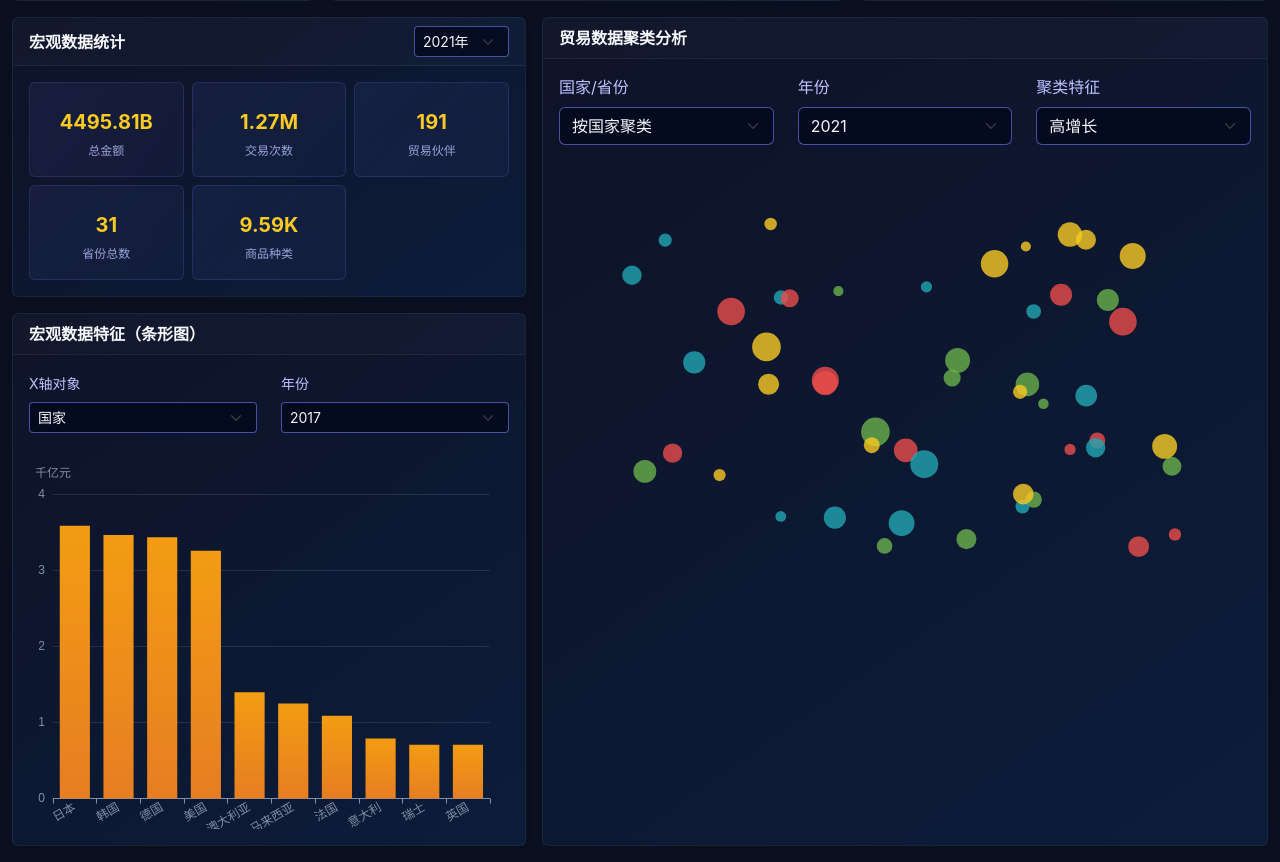
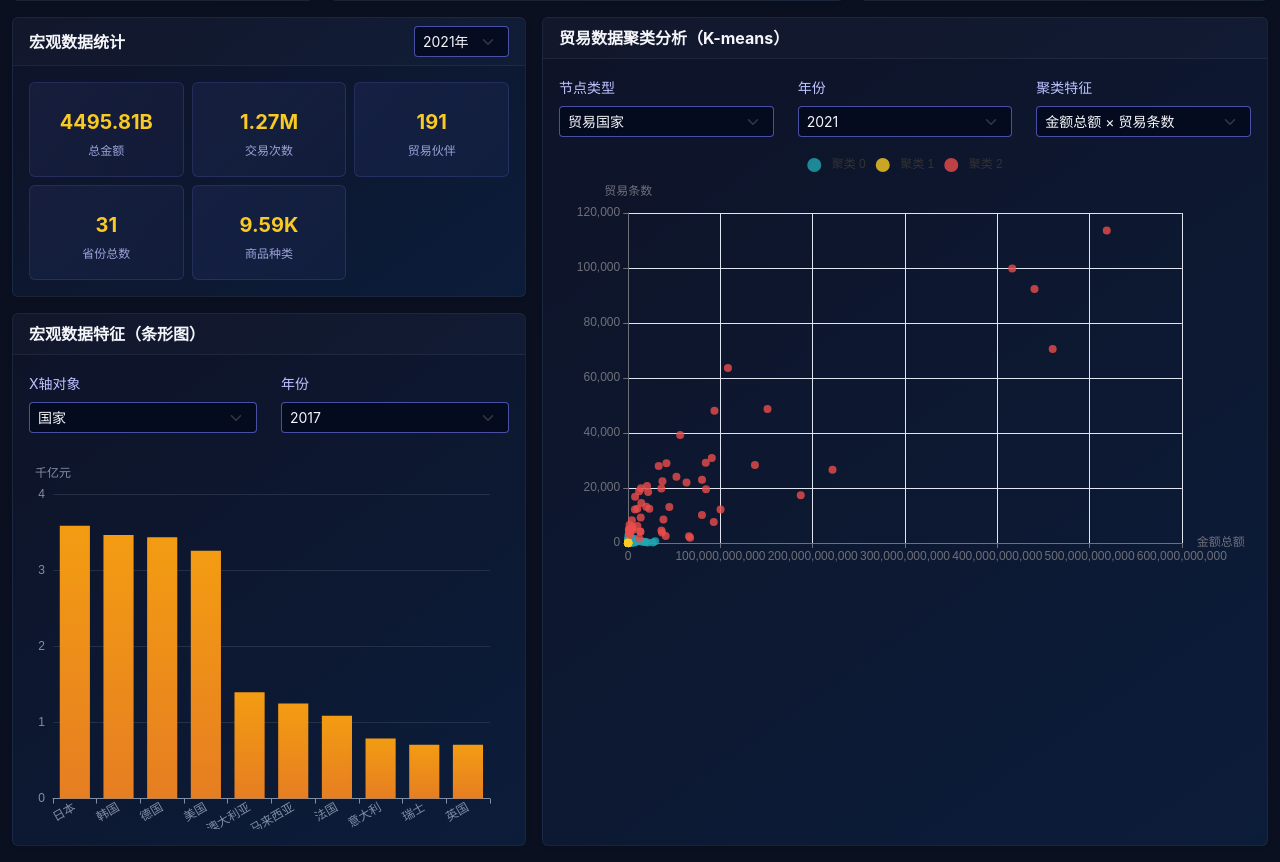
Before and after one commit to leo-luoson/app, a Flask app: page /dashboard in a window 1280 px wide. Shown: the part 533-1395 px from the top of the page. Run offline with Flask 3, Linux system fonts and the light colour scheme; parts of the project's set-up code (start-up, migrations or seed data) failed here and were passed over; some libraries are stand-ins or nearby versions.

Commit message:
完善聚类分析功能
后端改进：
- 更新/api/cluster_analysis接口，支持节点类型、年份和聚类特征参数
- 添加地图数据和国家名称映射的加载逻辑
- 支持贸易国家、商品注册地、贸易方式三种节点类型
- 支持金额总额_贸易条数、金额总额_单笔均价、贸易条数_单笔均价三种特征组合

前端改进：
- 更新dashboard.html的聚类分析选择器，包括节点类型、年份和聚类特征
- 重写dashboard.js的聚类图表逻辑
- 实现动态散点图展示不同聚类的数据
- 添加详细的tooltip显示节点信息
- 使用不同颜色区分不同聚类
- 支持实时切换节点类型、年份和特征参数

```diff
--- a/app.py
+++ b/app.py
@@ -480,37 +480,73 @@ def create_app():
                 'error': str(e)
             }), 500
 
-    # 聚类分析API 传入参数是year 节点，feature： 贸易方式_金额
+    # 聚类分析API 传入参数是year 节点，feature
     @app.route("/api/cluster_analysis", methods=["POST"])
     def api_cluster_analysis():
         """
         获取聚类分析数据
-        接收参数：year, feature
-        返回：聚类结果
+        接收参数：year, node_type（贸易国家/商品注册地/贸易方式）, feature（金额总额_贸易条数等）
+        返回：聚类结果数据，以及地图数据（如果是贸易国家）
         """
         try:
             data = request.get_json()
             year = int(data.get('year'))
-            node = data.get('node', '国家')
-            feature = data.get('feature', '贸易方式_金额')
+            node_type = data.get('node_type', '贸易国家')
+            feature = data.get('feature', '金额总额_贸易条数')
 
+            # 构建聚类数据文件路径
             json_path = os.path.join(
                 os.path.dirname(__file__),
-                f'json/cluster/kmeans/kmeans_data_{year}_{node}_{feature}.json'
+                f'json/cluster/kmeans/kmeans_data_{year}_{node_type}_{feature}.json'
             )
-            if os.path.exists(json_path):
-                with open(json_path, 'r', encoding='utf-8') as f:
-                    cluster_data = json.load(f)
 
-                return jsonify({
-                    'success': True,
-                    'data': cluster_data
-                })
-            else:
+            if not os.path.exists(json_path):
                 return jsonify({
                     'success': False,
-                    'error': f'{year}年的聚类数据不存在'
+                    'error': f'{year}年的{node_type}_{feature}聚类数据不存在'
                 }), 404
+
+            # 读取聚类数据
+            with open(json_path, 'r', encoding='utf-8') as f:
+                cluster_data = json.load(f)
+
+            # 如果是贸易国家，加载地图数据和国家名称映射
+            response_data = {
+                'success': True,
+                'data': cluster_data,
+                'node_type': node_type
+            }
+
+            if node_type == '贸易国家':
+                # 加载世界地图数据
+                world_map_path = os.path.join(
+                    os.path.dirname(__file__),
+                    'json/cluster/world.json'
+                )
+                if os.path.exists(world_map_path):
+                    with open(world_map_path, 'r', encoding='utf-8') as f:
+                        response_data['map_data'] = json.load(f)
+
+                # 加载国家名称映射
+                country_mapping_path = os.path.join(
+                    os.path.dirname(__file__),
+                    'json/cluster/country_name_mapping.json'
+                )
+                if os.path.exists(country_mapping_path):
+                    with open(country_mapping_path, 'r', encoding='utf-8') as f:
+                        response_data['country_mapping'] = json.load(f)
+
+            elif node_type == '商品注册地':
+                # 加载中国地图数据
+                china_map_path = os.path.join(
+                    os.path.dirname(__file__),
+                    'json/cluster/china.json'
+                )
+                if os.path.exists(china_map_path):
+                    with open(china_map_path, 'r', encoding='utf-8') as f:
+                        response_data['map_data'] = json.load(f)
+
+            return jsonify(response_data)
 
         except Exception as e:
             return jsonify({
--- a/static/js/dashboard.js
+++ b/static/js/dashboard.js
@@ -20,7 +20,10 @@ const DashboardApp = {
         pieParam: '单价',
         macroStatsYear: 2021,
         macroBarXAxis: 'country',
-        macroBarYear: 2017
+        macroBarYear: 2017,
+        clusterNodeType: '贸易国家',
+        clusterYear: 2021,
+        clusterFeature: '金额总额_贸易条数'
     },
 
     // AI对话管理器
@@ -37,6 +40,7 @@ const DashboardApp = {
         this.bindEvents();
         this.loadMacroStats(this.state.macroStatsYear);
         this.updateMacroBarChart();
+        this.updateClusterChart();
     },
 
     /**
@@ -193,47 +197,49 @@ const DashboardApp = {
             backgroundColor: 'transparent',
             tooltip: {
                 trigger: 'item',
-                formatter: '{b}: {c}'
+                formatter: params => {
+                    if (params.componentType === 'series' && params.seriesType === 'scatter') {
+                        const data = params.data;
+                        return `${data.name}<br/>
+                                聚类: ${data.cluster}<br/>
+                                金额总额: ${this.formatNumber(data.金额总额)}<br/>
+                                贸易条数: ${data.贸易条数}<br/>
+                                单笔均价: ${this.formatNumber(data.单笔均价)}`;
+                    }
+                    return params.name;
+                }
+            },
+            grid: {
+                left: '10%',
+                right: '10%',
+                bottom: '15%',
+                top: '10%'
             },
             xAxis: {
-                show: false,
-                min: 0,
-                max: 100
+                type: 'value',
+                name: '特征1',
+                nameLocation: 'middle',
+                nameGap: 30,
+                axisLine: { lineStyle: { color: '#7f8fa6' } },
+                splitLine: { lineStyle: { color: 'rgba(127, 143, 166, 0.2)' } }
             },
             yAxis: {
-                show: false,
-                min: 0,
-                max: 100
+                type: 'value',
+                name: '特征2',
+                nameLocation: 'middle',
+                nameGap: 40,
+                axisLine: { lineStyle: { color: '#7f8fa6' } },
+                splitLine: { lineStyle: { color: 'rgba(127, 143, 166, 0.2)' } }
             },
-            series: [{
-                type: 'scatter',
-                symbolSize: val => 10 + val[2] / 5,
-                data: this.generateClusterData(),
-                itemStyle: {
-                    color: params => {
-                        const colors = ['#22a6b3', '#f9ca24', '#eb4d4b', '#6ab04c'];
-                        return colors[params.dataIndex % 4];
-                    }
-                }
-            }]
+            legend: {
+                data: [],
+                top: '5%',
+                textStyle: { color: '#bdc3ff' }
+            },
+            series: []
         };
         this.charts.clusterChart.setOption(option);
         window.addEventListener('resize', () => this.charts.clusterChart && this.charts.clusterChart.resize());
-    },
-
-    /**
-     * 生成聚类数据（示例）
-     */
-    generateClusterData() {
-        const data = [];
-        for (let i = 0; i < 50; i++) {
-            data.push([
-                Math.random() * 100,
-                Math.random() * 100,
-                Math.random() * 100
-            ]);
-        }
-        return data;
     },
 
     /**
@@ -254,6 +260,9 @@ const DashboardApp = {
 
         // 宏观条形图参数切换
         this.bindMacroBarEvents();
+
+        // 聚类分析参数切换
+        this.bindClusterEvents();
 
         // AI对话功能
         this.bindLLMEvents();
@@ -544,6 +553,153 @@ const DashboardApp = {
             formatNumber(stats.provinces || stats['进口省份总数'] || 0);
         document.getElementById('statProducts').textContent =
             formatNumber(stats.products || stats['进口商品种类总数'] || 0);
+    },
+
+    /**
+     * 绑定聚类分析事件
+     */
+    bindClusterEvents() {
+        const nodeTypeSelect = document.getElementById('clusterNodeTypeSelect');
+        const yearSelect = document.getElementById('clusterYearSelect');
+        const featureSelect = document.getElementById('clusterFeatureSelect');
+
+        if (nodeTypeSelect) {
+            nodeTypeSelect.addEventListener('change', (e) => {
+                this.state.clusterNodeType = e.target.value;
+                this.updateClusterChart();
+            });
+        }
+
+        if (yearSelect) {
+            yearSelect.addEventListener('change', (e) => {
+                this.state.clusterYear = parseInt(e.target.value);
+                this.updateClusterChart();
+            });
+        }
+
+        if (featureSelect) {
+            featureSelect.addEventListener('change', (e) => {
+                this.state.clusterFeature = e.target.value;
+                this.updateClusterChart();
+            });
+        }
+    },
+
+    /**
+     * 更新聚类图表
+     */
+    async updateClusterChart() {
+        this.showLoading('加载聚类数据...');
+
+        try {
+            const response = await fetch('/api/cluster_analysis', {
+                method: 'POST',
+                headers: { 'Content-Type': 'application/json' },
+                body: JSON.stringify({
+                    year: this.state.clusterYear,
+                    node_type: this.state.clusterNodeType,
+                    feature: this.state.clusterFeature
+                })
+            });
+
+            const result = await response.json();
+            this.hideLoading();
+
+            if (result.success && result.data) {
+                this.renderClusterChart(result.data, result.node_type, result.map_data, result.country_mapping);
+            } else {
+                console.error('加载聚类数据失败：', result.error);
+                alert('加载聚类数据失败：' + result.error);
+            }
+        } catch (error) {
+            this.hideLoading();
+            console.error('加载聚类数据失败：', error);
+            alert('加载聚类数据失败：' + error.message);
+        }
+    },
+
+    /**
+     * 渲染聚类图表
+     */
+    renderClusterChart(clusterData, nodeType, mapData, countryMapping) {
+        if (!this.charts.clusterChart) return;
+
+        // 解析特征名称
+        const featureParts = this.state.clusterFeature.split('_');
+        const xAxisName = featureParts[0] || '特征1';
+        const yAxisName = featureParts[1] || '特征2';
+
+        // 准备聚类颜色
+        const clusterColors = [
+            '#22a6b3', '#f9ca24', '#eb4d4b', '#6ab04c',
+            '#4834d4', '#f0932b', '#eb3b5a', '#fa8231',
+            '#20bf6b', '#0fb9b1', '#2d98da', '#a55eea'
+        ];
+
+        // 准备系列数据
+        const series = [];
+        const legendData = [];
+
+        // 遍历每个聚类
+        Object.keys(clusterData).forEach(clusterId => {
+            const clusterItems = clusterData[clusterId];
+            const clusterName = `聚类 ${clusterId}`;
+            legendData.push(clusterName);
+
+            // 准备散点数据
+            const scatterData = clusterItems.map(item => ({
+                name: item['节点名称'],
+                value: [
+                    item[xAxisName] || 0,
+                    item[yAxisName] || 0
+                ],
+                cluster: clusterId,
+                金额总额: item['金额总额'],
+                贸易条数: item['贸易条数'],
+                单笔均价: item['单笔均价']
+            }));
+
+            series.push({
+                name: clusterName,
+                type: 'scatter',
+                data: scatterData,
+                symbolSize: 8,
+                itemStyle: {
+                    color: clusterColors[parseInt(clusterId) % clusterColors.length]
+                },
+                emphasis: {
+                    itemStyle: {
+                        borderColor: '#fff',
+                        borderWidth: 2
+                    }
+                }
+            });
+        });
+
+        // 更新图表
+        this.charts.clusterChart.setOption({
+            legend: {
+                data: legendData
+            },
+            xAxis: {
+                name: xAxisName
+            },
+            yAxis: {
+                name: yAxisName
+            },
+            series: series
+        }, true);
+    },
+
+    /**
+     * 格式化数字
+     */
+    formatNumber(num) {
+        if (!num) return '0';
+        if (num >= 1e9) return (num / 1e9).toFixed(2) + 'B';
+        if (num >= 1e6) return (num / 1e6).toFixed(2) + 'M';
+        if (num >= 1e3) return (num / 1e3).toFixed(2) + 'K';
+        return num.toFixed(2);
     },
 
     /**
--- a/templates/dashboard.html
+++ b/templates/dashboard.html
@@ -215,31 +215,31 @@
         <!-- 右侧：聚类展示 -->
         <div class="col-lg-7">
             <div class="card shadow-sm h-100">
-                <div class="card-header fw-bold">贸易数据聚类分析</div>
+                <div class="card-header fw-bold">贸易数据聚类分析（K-means）</div>
                 <div class="card-body">
                     <div class="row mb-3">
                         <div class="col-md-4">
-                            <label class="form-label">国家/省份</label>
-                            <select class="form-select" id="clusterRegionSelect">
-                                <option value="国家" selected>按国家聚类</option>
-                                <option value="省份">按省份聚类</option>
+                            <label class="form-label small">节点类型</label>
+                            <select class="form-select form-select-sm" id="clusterNodeTypeSelect">
+                                <option value="贸易国家" selected>贸易国家</option>
+                                <option value="商品注册地">商品注册地</option>
+                                <option value="贸易方式">贸易方式</option>
                             </select>
                         </div>
                         <div class="col-md-4">
-                            <label class="form-label">年份</label>
-                            <select class="form-select" id="clusterYearSelect">
+                            <label class="form-label small">年份</label>
+                            <select class="form-select form-select-sm" id="clusterYearSelect">
                                 {% for y in range(2012, 2022) %}
                                     <option value="{{ y }}" {% if y == 2021 %}selected{% endif %}>{{ y }}</option>
                                 {% endfor %}
                             </select>
                         </div>
                         <div class="col-md-4">
-                            <label class="form-label">聚类特征</label>
-                            <select class="form-select" id="clusterFeatureSelect">
-                                <option value="high_growth" selected>高增长</option>
-                                <option value="stable">稳定</option>
-                                <option value="volatile">波动</option>
-                                <option value="declining">下降</option>
+                            <label class="form-label small">聚类特征</label>
+                            <select class="form-select form-select-sm" id="clusterFeatureSelect">
+                                <option value="金额总额_贸易条数" selected>金额总额 × 贸易条数</option>
+                                <option value="金额总额_单笔均价">金额总额 × 单笔均价</option>
+                                <option value="贸易条数_单笔均价">贸易条数 × 单笔均价</option>
                             </select>
                         </div>
                     </div>
```
